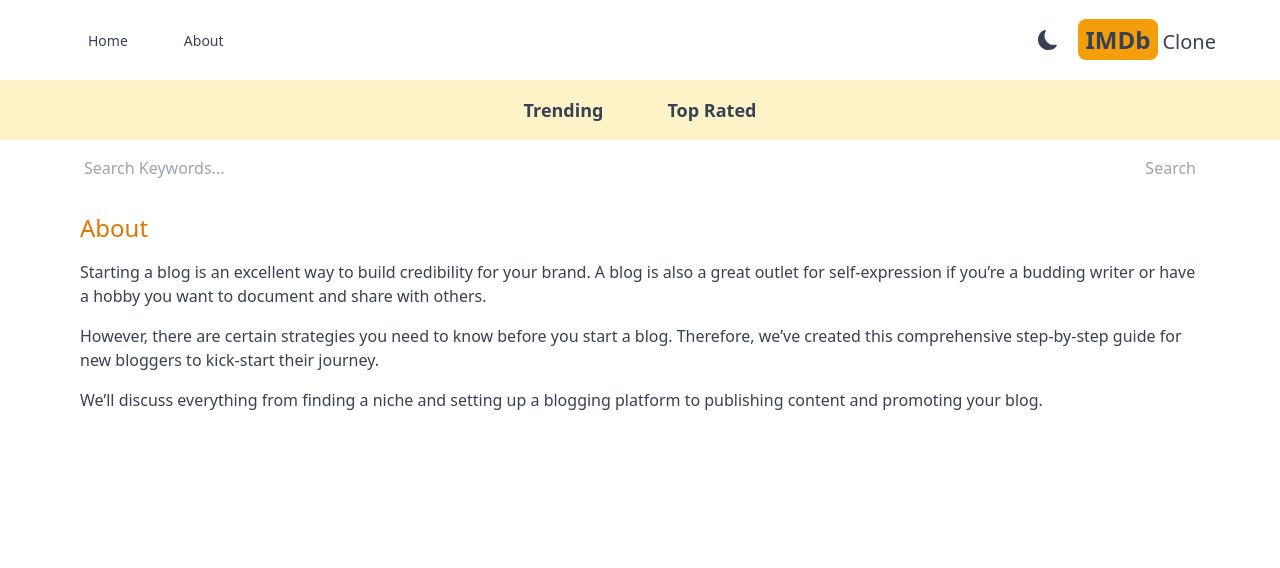
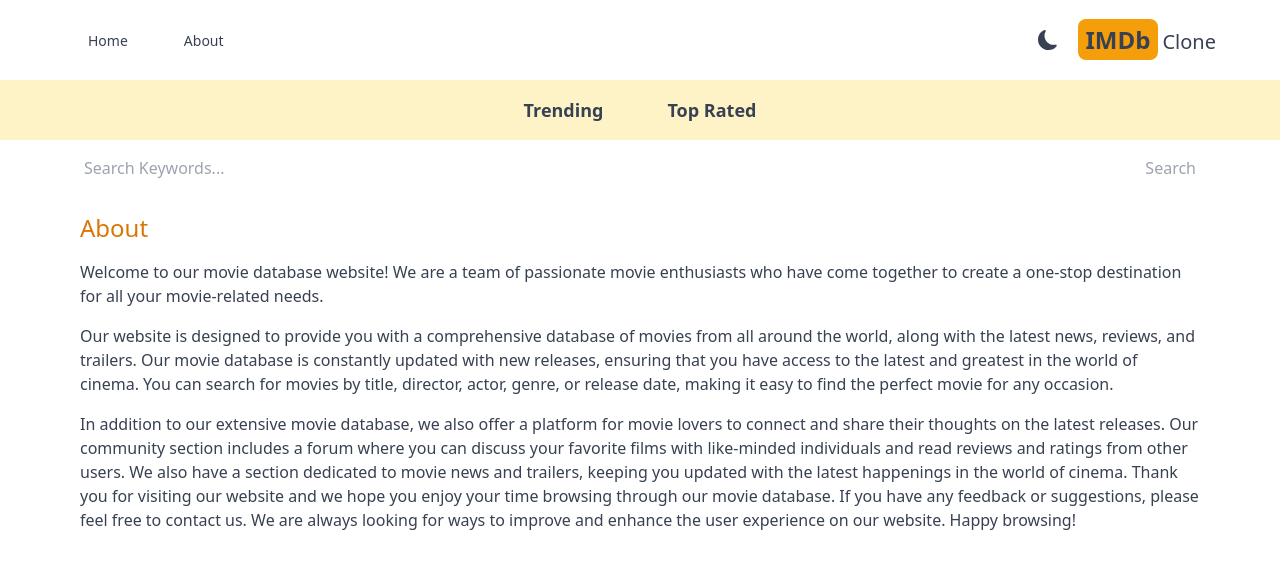
Before and after one commit to Muneeb-Ur-Rehman08/imdb, a Next.js app: page /about in a window 1280 px wide. Shown: the top 568 px of the page. Built offline with nearby package versions, Linux system fonts and the light colour scheme.

Commit message:
Change About content

```diff
--- a/src/app/about/page.js
+++ b/src/app/about/page.js
@@ -3,18 +3,31 @@
     <div className="max-w-6xl mx-auto space-y-4 p-4">
       <h2 className="text-2xl font-medium text-amber-600">About</h2>
       <p>
-        Starting a blog is an excellent way to build credibility for your brand.
-        A blog is also a great outlet for self-expression if you’re a budding
-        writer or have a hobby you want to document and share with others.
+        Welcome to our movie database website! We are a team of passionate movie
+        enthusiasts who have come together to create a one-stop destination for
+        all your movie-related needs.
       </p>
       <p className="mt-2">
-        However, there are certain strategies you need to know before you start
-        a blog. Therefore, we’ve created this comprehensive step-by-step guide
-        for new bloggers to kick-start their journey.
+        Our website is designed to provide you with a comprehensive database of
+        movies from all around the world, along with the latest news, reviews,
+        and trailers. Our movie database is constantly updated with new
+        releases, ensuring that you have access to the latest and greatest in
+        the world of cinema. You can search for movies by title, director,
+        actor, genre, or release date, making it easy to find the perfect movie
+        for any occasion.
       </p>
       <p className="mt-2">
-        We’ll discuss everything from finding a niche and setting up a blogging
-        platform to publishing content and promoting your blog.
+        In addition to our extensive movie database, we also offer a platform
+        for movie lovers to connect and share their thoughts on the latest
+        releases. Our community section includes a forum where you can discuss
+        your favorite films with like-minded individuals and read reviews and
+        ratings from other users. We also have a section dedicated to movie news
+        and trailers, keeping you updated with the latest happenings in the
+        world of cinema. Thank you for visiting our website and we hope you
+        enjoy your time browsing through our movie database. If you have any
+        feedback or suggestions, please feel free to contact us. We are always
+        looking for ways to improve and enhance the user experience on our
+        website. Happy browsing!
       </p>
     </div>
   );
```
